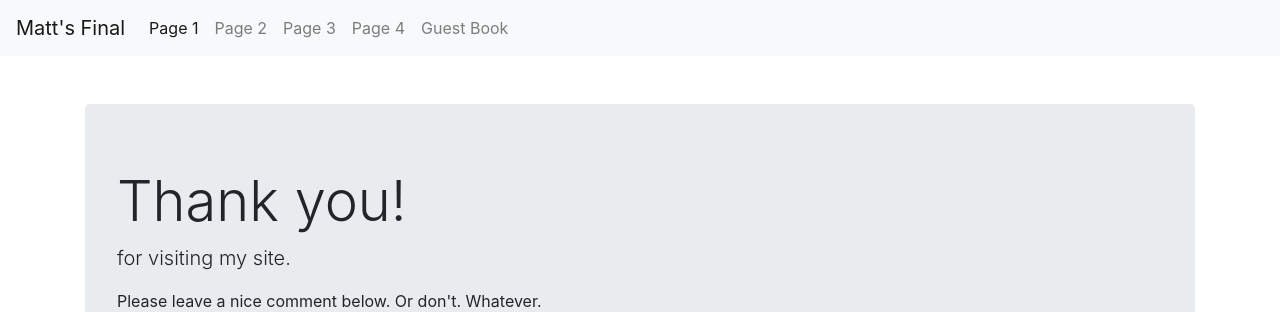
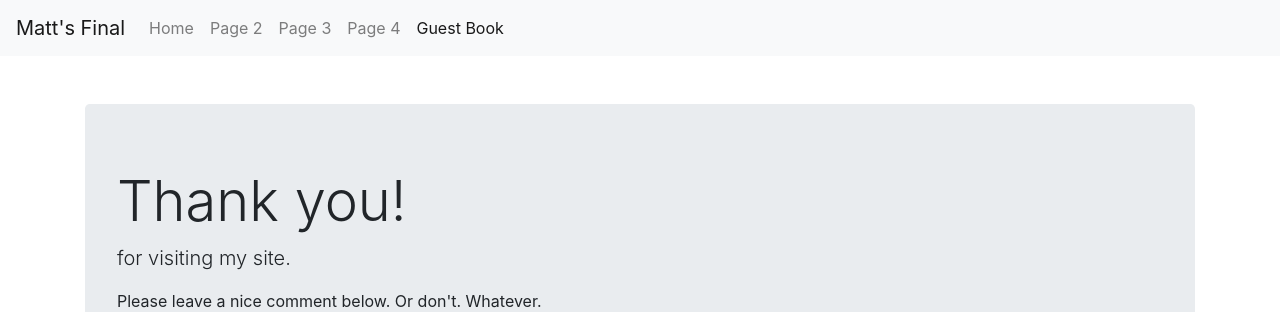
Before and after one commit to mattburlage/CSCI3000, a PHP site: page /guestbook.php in a window 1280 px wide. Shown: the top 312 px of the page. Run offline with PHP 8.4, Linux system fonts and the light colour scheme; data that the repository does not hold is empty.

Commit message:
update links

```diff
--- a/final/guestbook.php
+++ b/final/guestbook.php
@@ -223,8 +223,8 @@ $results = $query->fetchAll(PDO::FETCH_ASSOC);
 
     <div class="collapse navbar-collapse" id="navbarSupportedContent">
         <ul class="navbar-nav mr-auto">
-            <li class="nav-item active">
-                <a class="nav-link" href="index.php">Page 1</a>
+            <li class="nav-item">
+                <a class="nav-link" href="index.php">Home</a>
             </li>
             <li class="nav-item">
                 <a class="nav-link" href="#">Page 2</a>
@@ -235,7 +235,7 @@ $results = $query->fetchAll(PDO::FETCH_ASSOC);
             <li class="nav-item">
                 <a class="nav-link" href="#">Page 4</a>
             </li>
-            <li class="nav-item">
+            <li class="nav-item active">
                 <a class="nav-link" href="#">Guest Book</a>
             </li>
         </ul>
@@ -295,7 +295,7 @@ $results = $query->fetchAll(PDO::FETCH_ASSOC);
         <?
         foreach ($results as $row) {
             echo "
-            <div class=\"col-3\">
+            <div class=\"col-sm-6 col-lg-4 col-xl-3 col-12 mb-3\">
                 <div class=\"card\" style='background-color: ".$row['color'].";'>
                     <div class=\"card-body\">
                         <h5 class=\"card-title\">".$row['name']."</h5>
--- a/final/index.php
+++ b/final/index.php
@@ -22,7 +22,7 @@
     <div class="collapse navbar-collapse" id="navbarSupportedContent">
         <ul class="navbar-nav mr-auto">
             <li class="nav-item active">
-                <a class="nav-link" href="index.php">Page 1</a>
+                <a class="nav-link" href="index.php">Home</a>
             </li>
             <li class="nav-item">
                 <a class="nav-link" href="#">Page 2</a>
```
